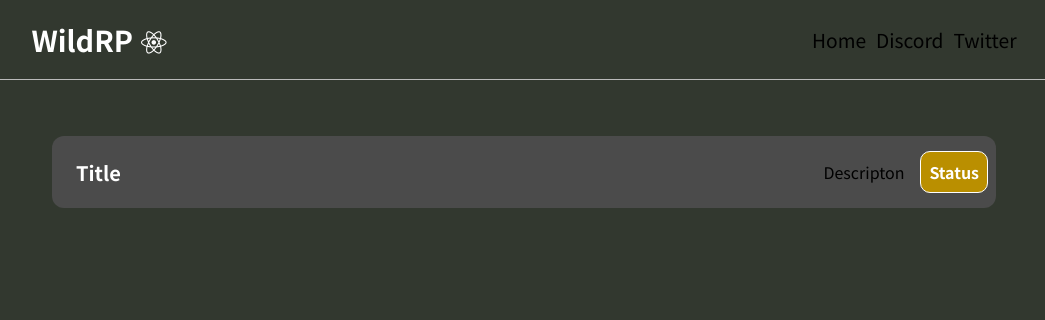
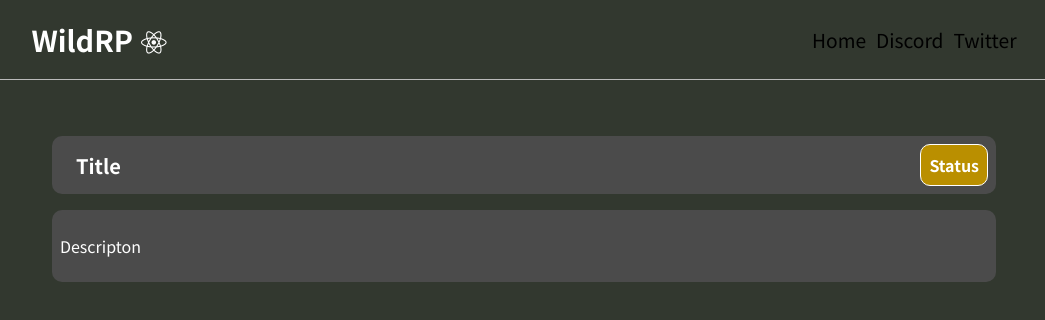
Before and after one commit to dvillasmil08/blogWebsite, a React (Create React App) app: page /application in a window 1280 px wide. Shown: the top 320 px of the page, without its empty margins (116-1161 px from the left). Built offline with nearby package versions, Linux system fonts and the light colour scheme; the HTML template or start-up script is replaced by a standard one.

Commit message:
app content is not displaying props

```diff
--- a/src/components/ApplicationContent/ApplicationContent.css
+++ b/src/components/ApplicationContent/ApplicationContent.css
@@ -11,7 +11,7 @@
     padding: 0.5rem;
     margin: 1rem 0;
     background-color: #4b4b4b;
-    border-radius: 12px;
+    border-radius: 10px;
 
 }
 .applicationView-item__description {
@@ -29,7 +29,7 @@
     flex: 1;
     margin: 0 1rem;
     color: white;
-    border-radius: 12px;
+    border-radius: 10px;
 
 }
 .applicationView-item__status {
@@ -38,6 +38,19 @@
     background-color: #ba8f00;
     border: 1px solid white;
     border-radius: 10px;
+}
+.appBody{
+    display: flex;
+    justify-content: space-between;
+    align-items: center;
+    padding: 0.5rem;
+    margin: 1rem 0;
+    background-color: #4b4b4b;
+    border-radius: 10px;
+    color: #3a3a3a;
+    font-size: 1rem;
+    flex: 1;
+    color: white;
 }
 
 @media (min-width: 500px){
--- a/src/components/ApplicationContent/ApplicationContent.js
+++ b/src/components/ApplicationContent/ApplicationContent.js
@@ -1,4 +1,5 @@
 import './ApplicationContent.css';
+import Application from '../Application/Application';
 
 const ApplicationContent = (props) => {
   return (
@@ -7,12 +8,13 @@ const ApplicationContent = (props) => {
         <div className='applicationView-item__description'>
           {/* <ApplicationDate date={props.date} /> */}
           <h2>Title{props.title}</h2>
-          <p>Descripton{props.decription}</p>
           <div className='applicationView-item__status'>
             Status{props.status}
           </div>
         </div>
-        <div></div>
+      </div>
+      <div className='appBody'>
+        <p>Descripton{props.decription}</p>
       </div>
     </div>
   );
--- a/src/components/ApplicationDate/ApplicationDate.css
+++ b/src/components/ApplicationDate/ApplicationDate.css
@@ -6,7 +6,7 @@
     border: 1px solid #ececec;
     background-color: #2a2a2a;
     color: white;
-    border-radius: 12px;
+    border-radius: 10px;
     align-items: center;
     justify-content: center;
 }
--- a/src/components/ApplicationItem/ApplicationItem.css
+++ b/src/components/ApplicationItem/ApplicationItem.css
@@ -5,7 +5,7 @@
     padding: 0.5rem;
     margin: 1rem 0;
     background-color: #4b4b4b;
-    border-radius: 12px;
+    border-radius: 10px;
 
 }
 .application-item__description {
@@ -25,7 +25,7 @@ a:hover{
     font-size: 1rem;
     flex: 1;
     margin: 0 1rem;
-    border-radius: 12px;
+    border-radius: 10px;
     color: white;
 }
 .application-item__status {
```
